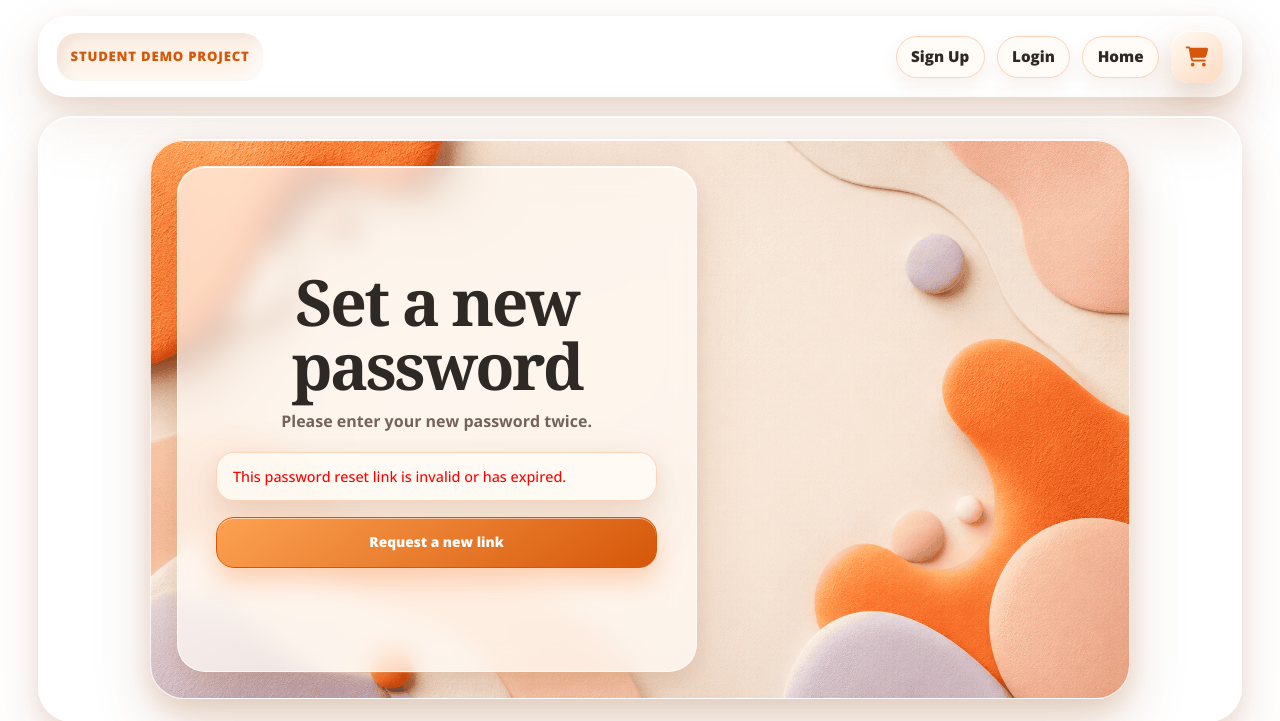
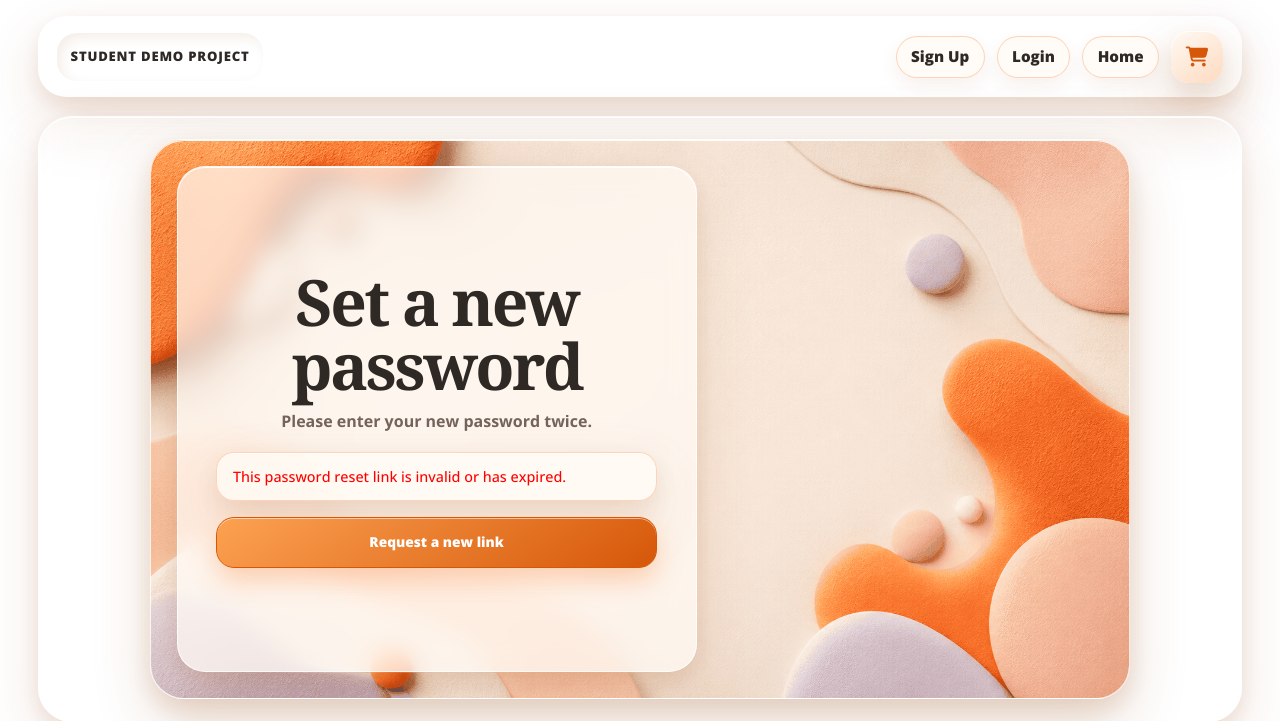
Before and after one commit to Kanareknie/thank_u_card, a Django app: page /reset/1/1/ in a window 1280 px wide. Shown: the top 721 px of the page. Run offline with Django 4.2, Linux system fonts and the light colour scheme; parts of the project's set-up code (start-up, migrations or seed data) failed here and were passed over; some libraries are stand-ins or nearby versions; some web fonts are replaced.

Commit message:
Update demo note in navbar colour style

```diff
--- a/static/css/global.css
+++ b/static/css/global.css
@@ -166,12 +166,12 @@ textarea {
   min-height: 48px;
   padding: 0.55rem 0.85rem;
   border-radius: 20px;
-  background: rgba(252, 238, 224, 0.72);
+  background: white;
   box-shadow: var(--shadow-inset);
 }
 
 .demo-label {
-  color: var(--orange);
+  color: var(--ink);
   font-size: 0.82rem;
   font-weight: 900;
   letter-spacing: 0.06em;
@@ -179,7 +179,7 @@ textarea {
 }
 
 .nav-socials span:not(.demo-label) {
-  color: var(--muted-ink);
+  color: var(--ink);
   font-size: 0.9rem;
 }
 
```
